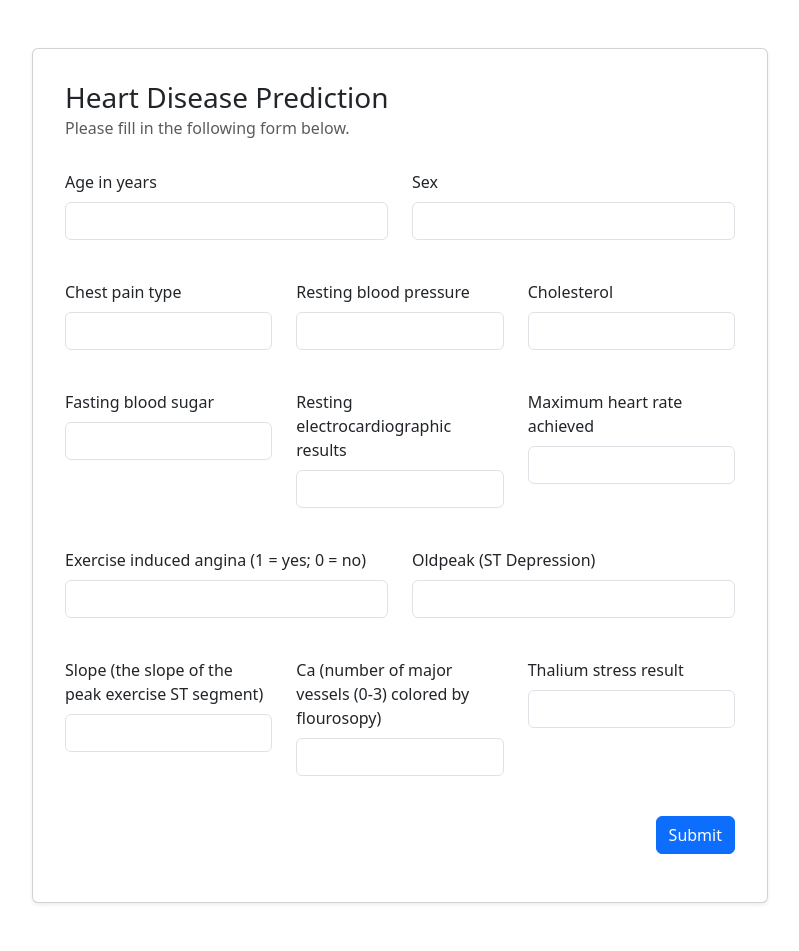
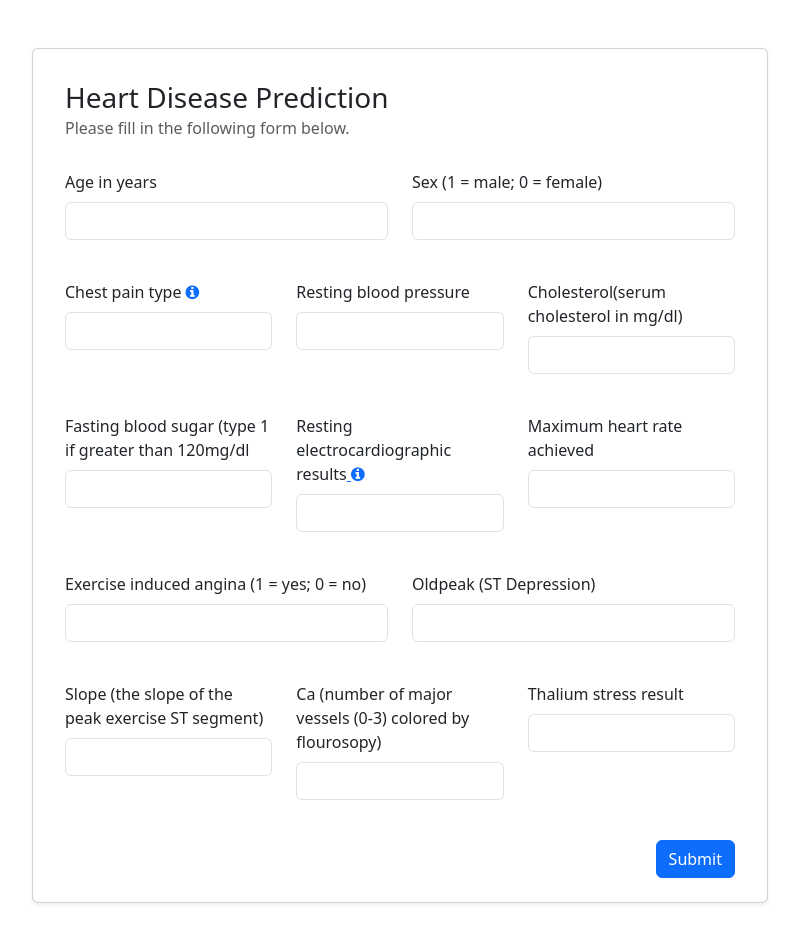
Before and after one commit to duaneywadey/TheAIDoctor, a Flask app: page /heartdisease-detection in a window 1280 px wide. Shown: the part 56-1007 px from the top of the page, without its empty margins (240-1039 px from the left). Run offline with Flask 2, Linux system fonts and the light colour scheme; parts of the project's set-up code (start-up, migrations or seed data) failed here and were passed over; some libraries are stand-ins or nearby versions.

Commit message:
new changes

```diff
--- a/templates/heart.html
+++ b/templates/heart.html
@@ -10,6 +10,10 @@
 
      <!-- Bootstrap CSS -->
     <link rel="stylesheet" href="https://cdn.jsdelivr.net/npm/bootstrap@4.6.2/dist/css/bootstrap.min.css" integrity="sha384-xOolHFLEh07PJGoPkLv1IbcEPTNtaed2xpHsD9ESMhqIYd0nLMwNLD69Npy4HI+N" crossorigin="anonymous">
+
+    <link rel="stylesheet" href="https://cdnjs.cloudflare.com/ajax/libs/font-awesome/4.7.0/css/font-awesome.min.css">
+
+
 
     <style>
           body {
@@ -88,7 +92,7 @@
                   </div>
                   <div class="col-md-6">
                     <div class="form-group mt-4">
-                      <label for="exampleFormControlSelect1">Sex</label>
+                      <label for="exampleFormControlSelect1">Sex (1 = male; 0 = female)</label>
                       <input type="text" class="form-control">
                     </div>
                   </div>
@@ -100,7 +104,7 @@
                 <div class="row">
                   <div class="col-md-4">
                     <div class="form-group mt-4">
-                      <label for="exampleFormControlSelect2">Chest pain type</label>
+                      <label for="exampleFormControlSelect2">Chest pain type <a href="" data-toggle="modal" data-target="#exampleModal"><i class="fa fa-info-circle" aria-hidden="true"></i></a></label>
                       <input type="text" class="form-control">
                     </div>
                   </div>
@@ -112,7 +116,7 @@
                   </div>
                   <div class="col-md-4">
                     <div class="form-group mt-4">
-                      <label for="exampleFormControlTextarea1">Cholesterol</label>
+                      <label for="exampleFormControlTextarea1">Cholesterol(serum cholesterol in mg/dl)</label>
                       <input type="text" class="form-control">
                     </div>
                   </div>
@@ -122,13 +126,13 @@
               <div class="row">
                 <div class="col-md-4">
                   <div class="form-group mt-4">
-                    <label for="exampleFormControlTextarea1">Fasting blood sugar</label>
+                    <label for="exampleFormControlTextarea1">Fasting blood sugar (type 1 if greater than 120mg/dl</label>
                     <input type="text" class="form-control">
                   </div>
                 </div>
                 <div class="col-md-4">
                   <div class="form-group mt-4">
-                    <label for="exampleFormControlTextarea1">Resting electrocardiographic results</label>
+                    <label for="exampleFormControlTextarea1">Resting electrocardiographic results<a href="" data-toggle="modal" data-target="#exampleModal2"> <i class="fa fa-info-circle" aria-hidden="true"></i></a></label>
                     <input type="text" class="form-control">
                   </div>
                 </div>
@@ -195,6 +199,56 @@
         </div>
       </div>
   </div>
+
+  <!-- Modal -->
+<div class="modal fade" id="exampleModal" tabindex="-1" role="dialog" aria-labelledby="exampleModalLabel" aria-hidden="true">
+  <div class="modal-dialog" role="document">
+    <div class="modal-content">
+      <div class="modal-header">
+        <h5 class="modal-title" id="exampleModalLabel">Chest Pain Type</h5>
+        <button type="button" class="close" data-dismiss="modal" aria-label="Close">
+          <span aria-hidden="true">&times;</span>
+        </button>
+      </div>
+      <div class="modal-body">
+        <ul>
+          <li>Type <strong>0</strong> if Typical angina: chest pain related decrease blood supply to the heart</li>
+          <li>Type <strong>1</strong> if Atypical angina: chest pain not related to heart</li>
+          <li>Type <strong>2</strong> if Non-anginal pain: typically esophageal spasms (non heart related)</li>
+          <li>Type <strong>3</strong> if Asymptomatic: chest pain not showing signs of disease</li>
+        </ul>
+      </div>
+      <div class="modal-footer">
+        <button type="button" class="btn btn-secondary" data-dismiss="modal">Close</button>
+      </div>
+    </div>
+  </div>
+</div>
+
+  <!-- Modal -->
+<div class="modal fade" id="exampleModal2" tabindex="-1" role="dialog" aria-labelledby="exampleModalLabel" aria-hidden="true">
+  <div class="modal-dialog" role="document">
+    <div class="modal-content">
+      <div class="modal-header">
+        <h5 class="modal-title" id="exampleModalLabel">Resting electrocardiographic results</h5>
+        <button type="button" class="close" data-dismiss="modal" aria-label="Close">
+          <span aria-hidden="true">&times;</span>
+        </button>
+      </div>
+      <div class="modal-body">
+        <ul>
+          <li>Type <strong>0</strong> if there's nothing to note</li>
+          <li>Type <strong>1</strong> if it has ST-T Wave abnormality. It can range from mild symptoms to severe problems and signals non-normal heart beat</li>
+          <li>Type <strong>2</strong> for possible or definite left ventricular hypertrophy. Enlarged heart's main pumping chamber</li>
+        </ul>
+      </div>
+      <div class="modal-footer">
+        <button type="button" class="btn btn-secondary" data-dismiss="modal">Close</button>
+      </div>
+    </div>
+  </div>
+</div>
+
 </main><!-- /.container -->
 
 
```
Also changed, not shown: templates/diabetes.html (+4 -4 lines).
